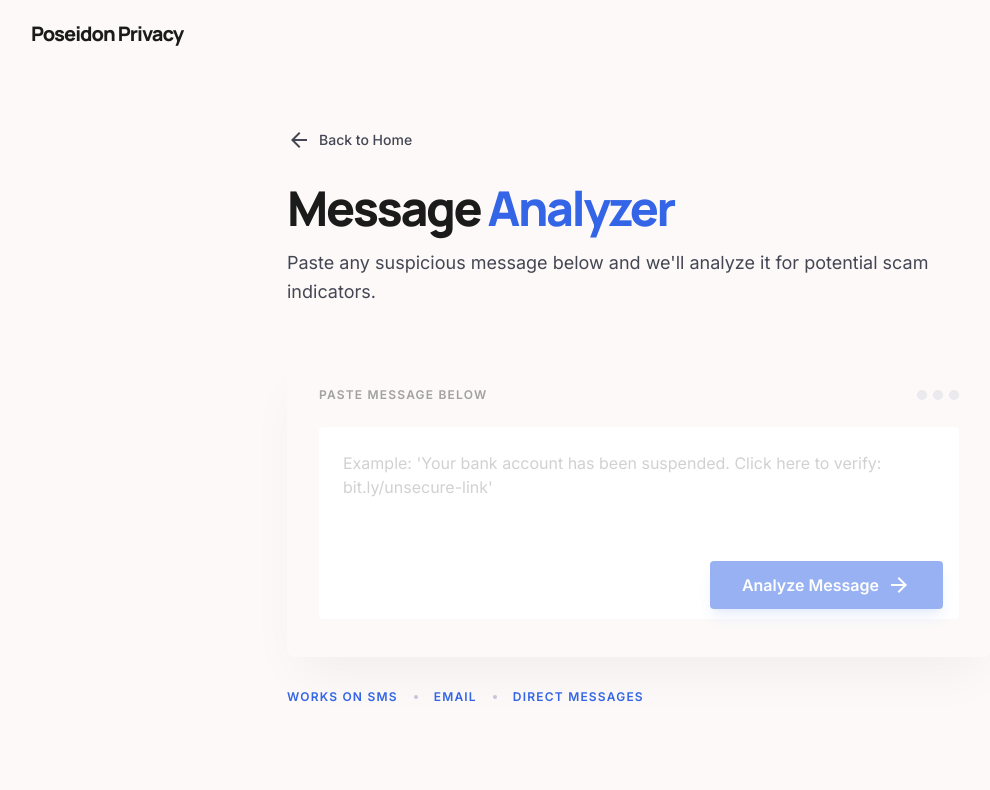
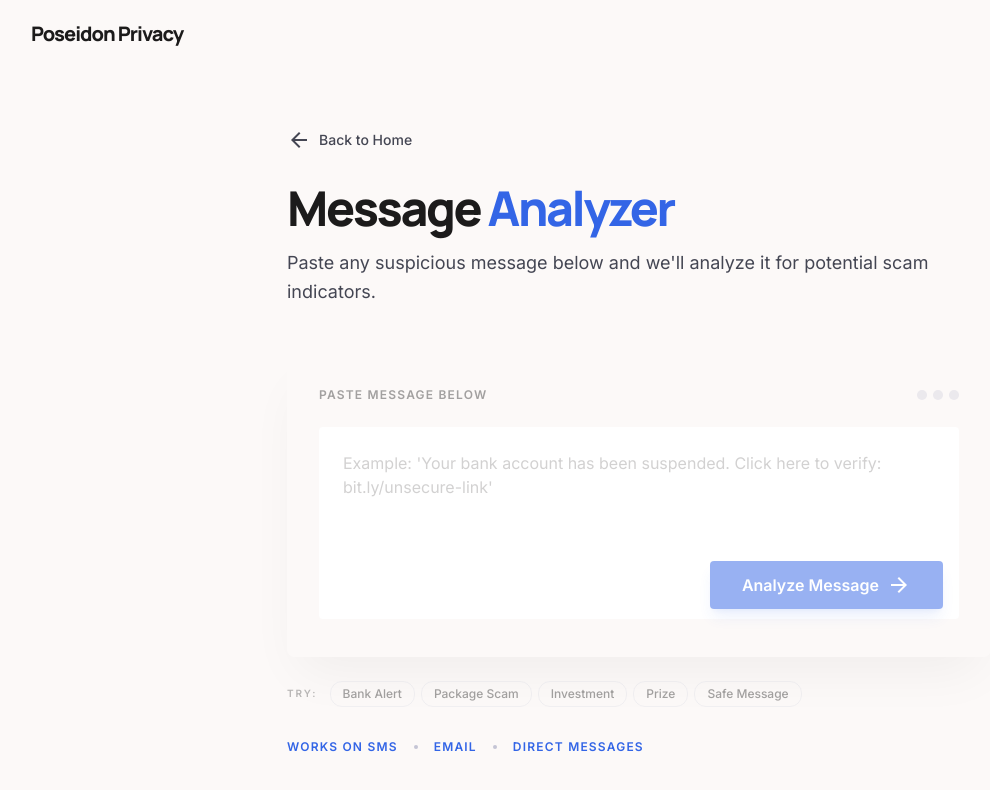
Before and after one commit to itsfimes/poseidon, a React (Vite) app in the folder frontend/: page /demo in a window 1280 px wide. Shown: the top 790 px of the page, without its empty margins (1-991 px from the left). Built offline with nearby package versions, Linux system fonts and the light colour scheme.

Commit message:
few examples for demo

```diff
--- a/frontend/src/DemoPage.tsx
+++ b/frontend/src/DemoPage.tsx
@@ -1,4 +1,4 @@
-import { useState, useRef, useCallback } from 'react';
+import { useState, useRef, useCallback, useMemo } from 'react';
 import { useNavigate } from 'react-router-dom';
 
 export default function DemoPage() {
@@ -8,6 +8,42 @@ export default function DemoPage() {
   const [progress, setProgress] = useState(0);
   const animRef = useRef(0);
   const navigate = useNavigate();
+
+  const examples = useMemo(() => {
+    const bank = [
+      'URGENT: Your account has been compromised! Verify your identity immediately or lose access forever: bit.ly/secure-bank-verify',
+      'We detected an unauthorized login from a new device. Confirm it was you: secure-mybank-portal.com/auth',
+      'Alert: A wire transfer of $4,200 was initiated from your account. If this was not you, cancel here: cancel-transfer-now.com',
+    ];
+    const pkg = [
+      'USPS: Your package is on hold due to missing address. Update now to schedule delivery: usps-delivery-support.com',
+      'FedEx: We attempted delivery but no one was home. Reschedule at fedex-missed-delivery.com',
+      'DHL: Your shipment requires customs payment of $2.50 before release. Pay now: dhl-customs-fees.com',
+    ];
+    const invest = [
+      'Dear Investor, this exclusive opportunity guarantees 50% returns in 2 weeks! Act now before it\'s gone: crypto-profit-now.io',
+      'You\'ve been selected to join our VIP trading group. Our members average $5,000/day. Sign up free: elite-traders-club.com',
+      'Turn $100 into $10,000 with AI-powered trading. Our algorithm never loses. Start now: quantum-trades-ai.com',
+    ];
+    const prize = [
+      'Congratulations! You\'ve won a $1,000 Amazon Gift Card. Claim your reward in the next 10 minutes: win-big-now.biz',
+      'You are our lucky winner of the month! Click to claim your iPhone 15 Pro before it expires: apple-rewards-claim.com',
+      'Your entry was selected! You\'ve won a luxury vacation for two. Confirm your details: free-trip-2025.com',
+    ];
+    const safe = [
+      'Hi, just checking in on the project status. Let me know if you need any help with the deliverables.',
+      'Hey, are we still on for dinner at 7? I made a reservation at that Italian place you liked.',
+      'Your order #4821 has shipped! Expected delivery: Thursday. Track your package in the app.',
+    ];
+    const pick = (arr: string[]) => arr[Math.floor(Math.random() * arr.length)];
+    return [
+      { label: 'Bank Alert', text: pick(bank) },
+      { label: 'Package Scam', text: pick(pkg) },
+      { label: 'Investment', text: pick(invest) },
+      { label: 'Prize', text: pick(prize) },
+      { label: 'Safe Message', text: pick(safe) },
+    ];
+  }, [isAnalyzing]);
 
   const startProgress = useCallback(() => {
     cancelAnimationFrame(animRef.current);
@@ -155,6 +191,22 @@ export default function DemoPage() {
           )}
         </div>
 
+        <div className="mt-6 flex items-center gap-3">
+          <span className="font-label text-[10px] font-bold uppercase tracking-[0.2em] text-on-surface/30">Try:</span>
+          <div className="flex items-center gap-1.5 overflow-x-auto no-scrollbar">
+            {examples.map((ex) => (
+              <button
+                key={ex.label}
+                onClick={() => setText(ex.text)}
+                disabled={isAnalyzing}
+                className="shrink-0 px-3 py-1 text-on-surface/40 text-xs font-medium rounded-full border border-outline-variant/20 hover:text-primary-container hover:border-primary-container/30 transition-all disabled:opacity-50"
+              >
+                {ex.label}
+              </button>
+            ))}
+          </div>
+        </div>
+
         <div className="mt-8 flex items-center gap-4 text-xs font-bold text-primary-container font-label uppercase tracking-widest">
           <span>Works on SMS</span>
           <span className="w-1 h-1 bg-outline-variant rounded-full"></span>
```
